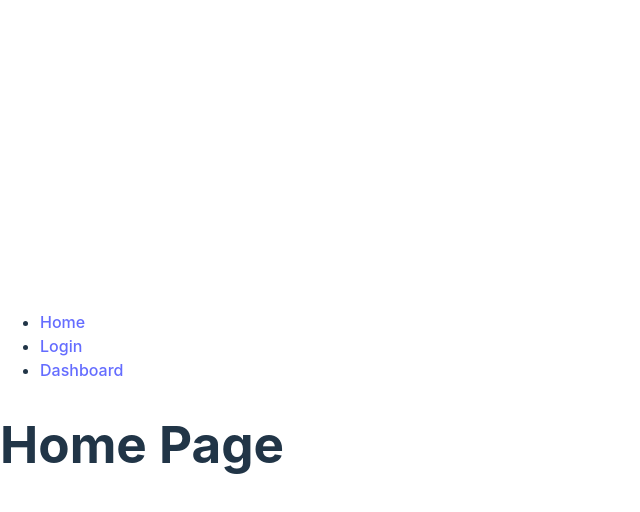
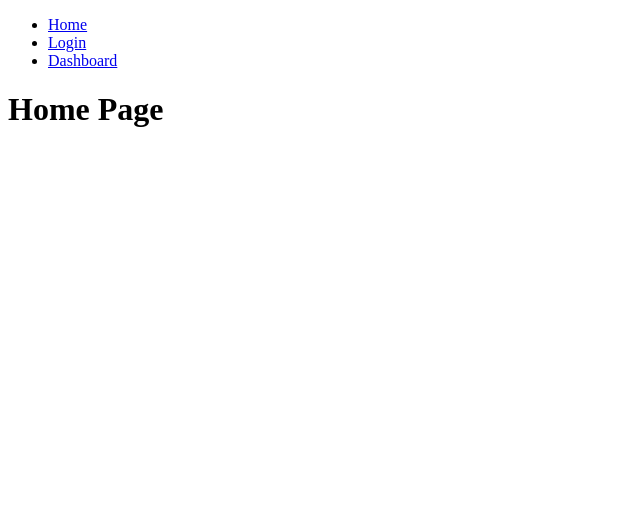
Before and after one commit to Tarto-4/taxi-booking-app, a React (Vite) app in the folder teksy/frontend/: page / in a window 1280 px wide. Shown: the top 512 px of the page, without its empty margins (0-640 px from the left). Built offline with nearby package versions, Linux system fonts and the light colour scheme.

Commit message:
update file

```diff
--- a/teksy/frontend/src/main.jsx
+++ b/teksy/frontend/src/main.jsx
@@ -1,10 +1,12 @@
 import React from 'react';
 import ReactDOM from 'react-dom/client';
 import App from './App';
-import './styles/global.css'; // Optional: Ensure this path is valid or remove it
+import { AuthProvider } from './hooks/useAuth';
 
 ReactDOM.createRoot(document.getElementById('root')).render(
   <React.StrictMode>
-    <App />
+    <AuthProvider>
+      <App />
+    </AuthProvider>
   </React.StrictMode>
 );
```
